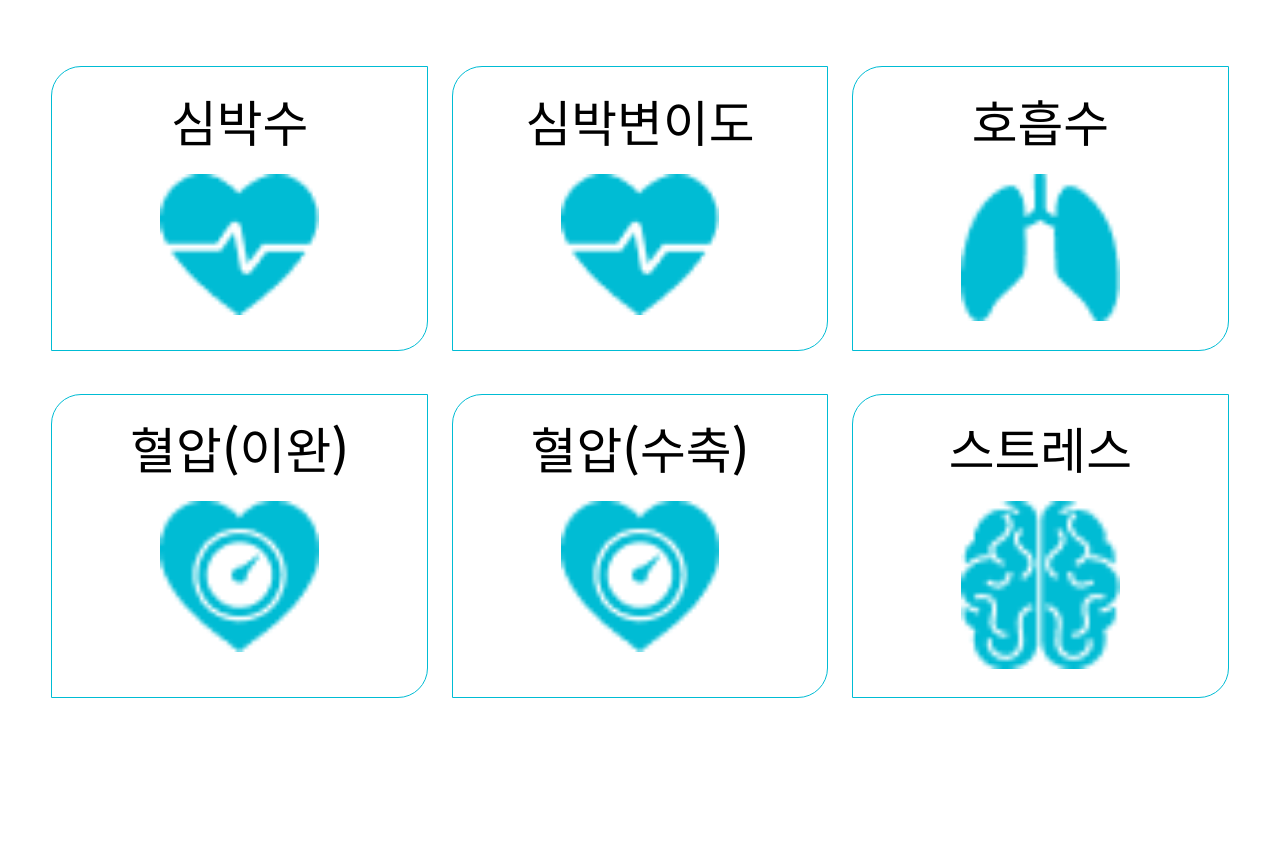
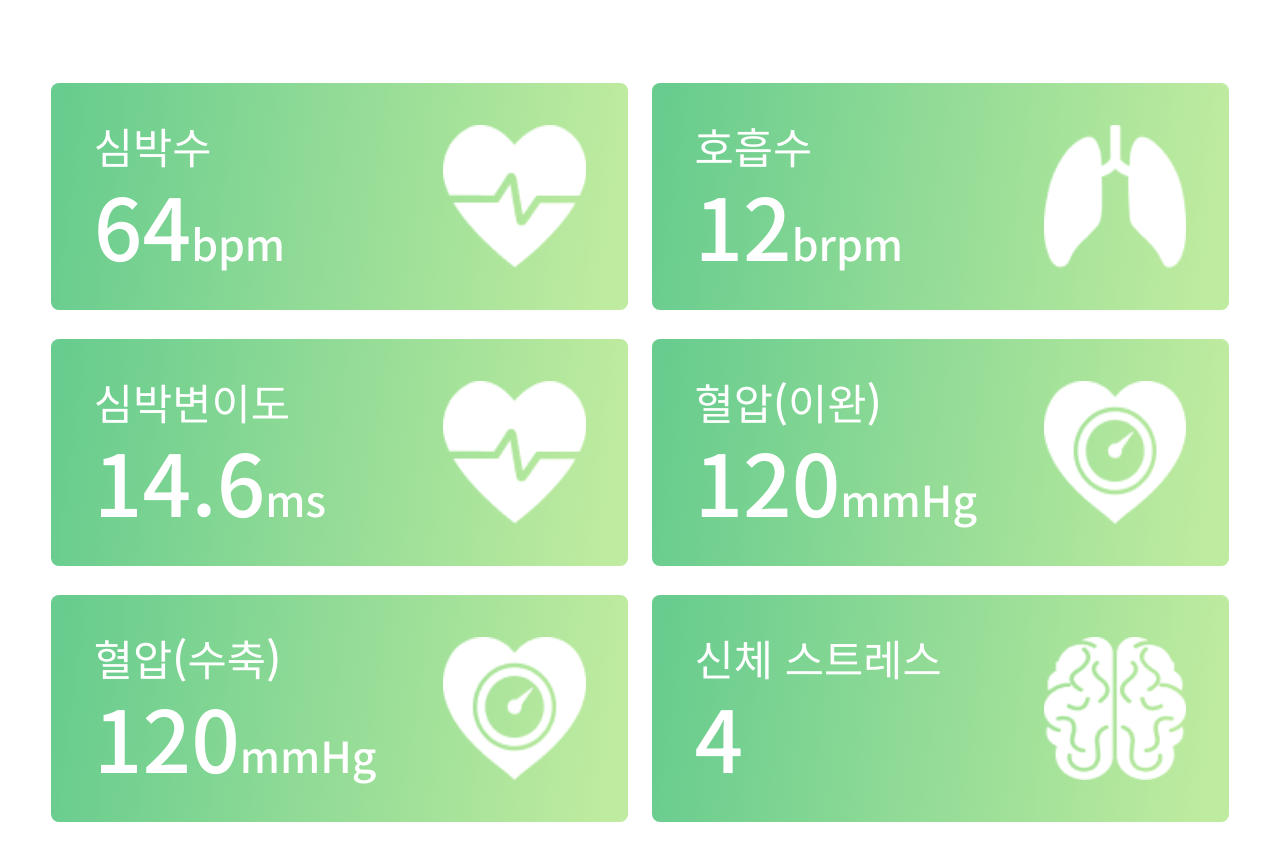
Before and after one commit to Jangchanul/healthcheck, a plain HTML site: page calendar.html in a window 1280 px wide. Shown: the part 998-1849 px from the top of the page. Before the commit the page ends 1739 px from the top, so only its background shows below. Drawn offline with nearby package versions, Linux system fonts and the light colour scheme.

Commit message:
Add files via upload

```diff
--- a/calendar.html
+++ b/calendar.html
@@ -122,28 +122,46 @@
                 <h3>세부데이터</h3>
                 <ul>
                     <li onclick="location.href='detail_data.html'">
-                        <figcaption>심박수</figcaption>
-                        <figure><img src="./image/icon1.png" alt=""></figure>
+                        <figcaption>
+                            심박수
+                            <p><strong>64</strong>bpm</p>
+                        </figcaption>
+                        <figure><img src="./image/icon_w1.png" alt=""></figure>
                     </li>
                     <li onclick="location.href='detail_data.html'">
-                        <figcaption>심박변이도</figcaption>
-                        <figure><img src="./image/icon1.png" alt=""></figure>
+                        <figcaption>
+                            호흡수
+                            <p><strong>12</strong>brpm</p>
+                        </figcaption>
+                        <figure><img src="./image/icon_w2.png" alt=""></figure>
                     </li>
                     <li onclick="location.href='detail_data.html'">
-                        <figcaption>호흡수</figcaption>
-                        <figure><img src="./image/icon2.png" alt=""></figure>
+                        <figcaption>
+                            심박변이도
+                            <p><strong>14.6</strong>ms</p>
+                        </figcaption>
+                        <figure><img src="./image/icon_w1.png" alt=""></figure>
                     </li>
                     <li onclick="location.href='detail_data.html'">
-                        <figcaption>혈압(이완)</figcaption>
-                        <figure><img src="./image/icon3.png" alt=""></figure>
+                        <figcaption>
+                            혈압(이완)
+                            <p><strong>120</strong>mmHg</p>
+                        </figcaption>
+                        <figure><img src="./image/icon_w3.png" alt=""></figure>
                     </li>
                     <li onclick="location.href='detail_data.html'">
-                        <figcaption>혈압(수축)</figcaption>
-                        <figure><img src="./image/icon3.png" alt=""></figure>
+                        <figcaption>
+                            혈압(수축)
+                            <p><strong>120</strong>mmHg</p>
+                        </figcaption>
+                        <figure><img src="./image/icon_w3.png" alt=""></figure>
                     </li>
                     <li onclick="location.href='detail_data.html'">
-                        <figcaption>스트레스</figcaption>
-                        <figure><img src="./image/icon4.png" alt=""></figure>
+                        <figcaption>
+                            신체 스트레스
+                            <p><strong>4</strong></p>
+                        </figcaption>
+                        <figure><img src="./image/icon_w4.png" alt=""></figure>
                     </li>
                 </ul>
             </div>
--- a/css/style.scss
+++ b/css/style.scss
@@ -566,17 +566,18 @@ header{
             figcaption{
                 border-bottom: 1px solid $main_c;
                 padding-bottom: 2.222vw;
-                margin-bottom: 2.222vw;
             }
             div{
                 display: flex;
                 align-items: center;
                 justify-content: space-between;
+
                 p{
                     width: 70%;
                     overflow: hidden;
                     white-space: nowrap;
                     text-overflow: ellipsis;
+                    padding: 2.222vw 0;
                 }
             }
         }
@@ -595,10 +596,11 @@ header{
     width: 92%;
     margin: 6.667vw auto;
     h3{
-        background-color: $main_c;
-        color: #FFF;
+        border: 1px solid $main_c;
+        background-color: #FFF;
+        color: #000;
         padding: 2.222vw 0;
-        width: 40%;
+        font-size: 5vw;
         text-align: center;
         margin: 0 auto 6.667vw;
         border-radius: 30px;
@@ -606,24 +608,33 @@ header{
     ul{
         display: flex;
         flex-wrap: wrap;
-        li:nth-child(3n+1){
+        li:nth-child(2n+1){
             margin-left: 0;
         }
         li{
-            width: 32%;
+            width: 49%;
             margin-left: 2%;
-            border: 1px solid $main_c;
-            border-radius: 30px 0 30px 0;
-            padding: 2.222vw;
+            background: linear-gradient(98deg, #67CC8E 1.82%, #BEEB9F 95.08%);
+            border-radius: 8px;
+            padding: 3.333vw;
             box-sizing: border-box;
-            margin-bottom: 3.333vw;
+            margin-bottom: 2.222vw;
+            display: flex;
+            align-items: center;
+            justify-content: space-between;
             figcaption{
-                text-align: center;
-                margin-bottom: 2.222vw;
+                color: #FFF;
+                font-size: 3.333vw;
+                p{
+                    margin-top: 1.111vw;
+                }
+                strong{
+                    font-size: 6.667vw;
+                }
             }
             figure{
-                width: 50%;
-                margin: 0 auto;
+                width: 11.111vw;
+                height: 11.111vw;
             }
         }
     }
```
Also changed, not shown: css/style.css, image/icon_w1.png (added), image/icon_w2.png (added), image/icon_w3.png (added), image/icon_w4.png (added), 1 other file.
